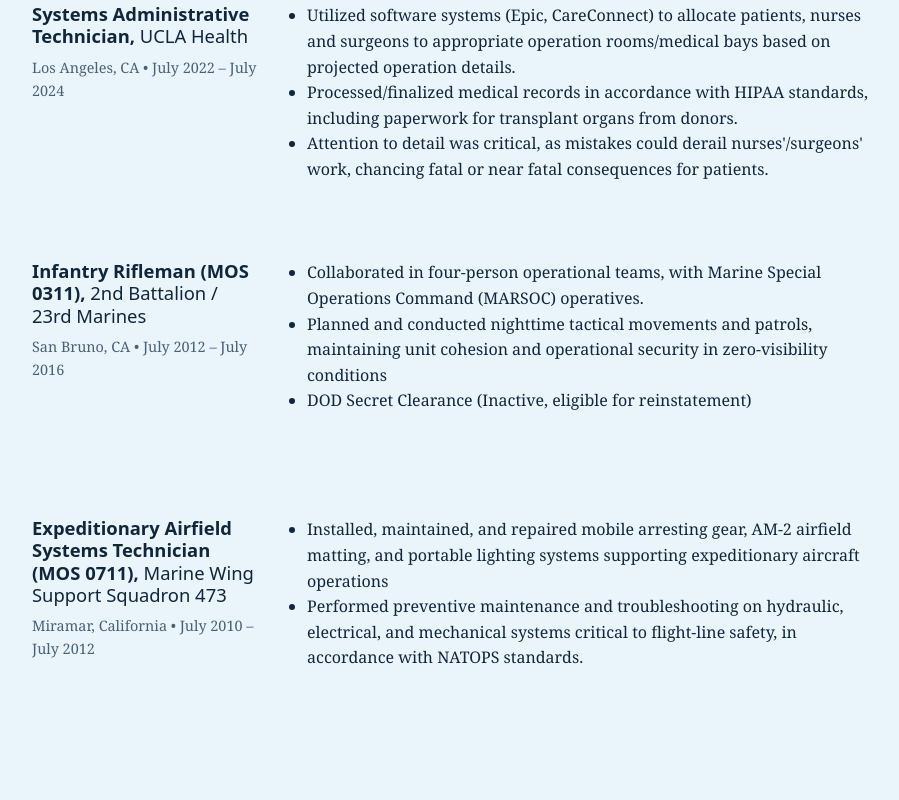
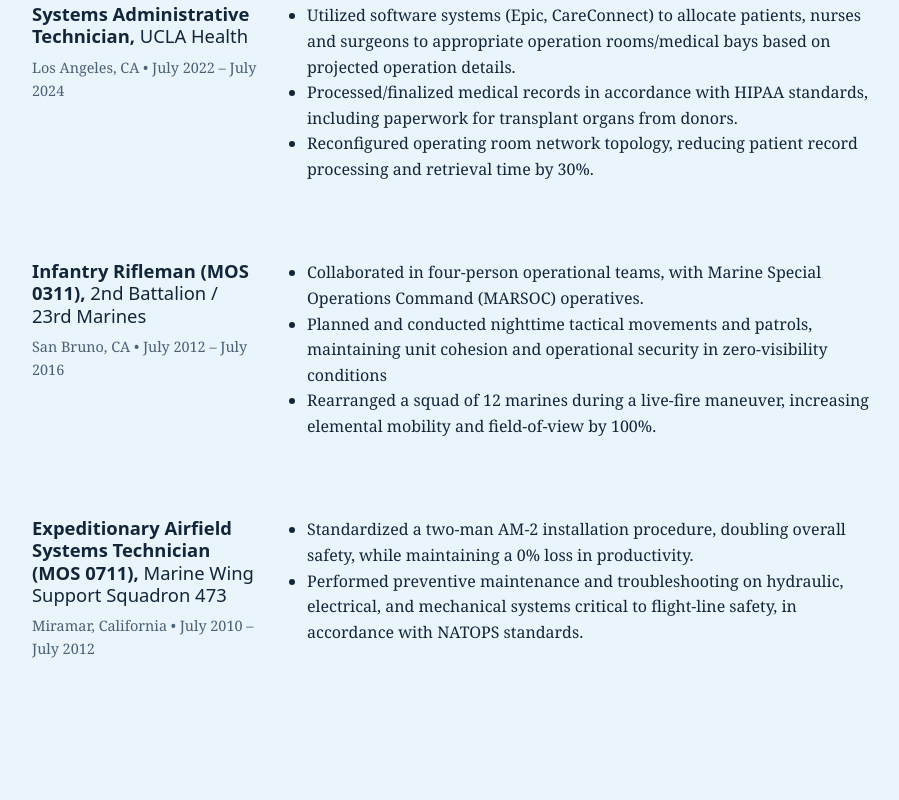
Before and after one commit to evlo9120/Resume-HW8-, a plain HTML site: page index.html in a window 1280 px wide. Shown: the part 960-1760 px from the top of the page, without its empty margins (183-1082 px from the left). Drawn offline with Linux system fonts and the light colour scheme.

Commit message:
Revise achievements and responsibilities in index.html
Updated various list items to reflect new achievements and responsibilities.

```diff
--- a/index.html
+++ b/index.html
@@ -13,7 +13,7 @@
   <!-- Font Awesome -->
   <script src="https://kit.fontawesome.com/69d21b58b0.js" crossorigin="anonymous"></script>
 
-  <link rel="stylesheet" href="CSS/styles.css?v=2">
+  <link rel="stylesheet" href="CSS/styles.css">
 </head>
 <body>
 
@@ -75,7 +75,7 @@
         <ul>
           <li>Utilized software systems (Epic, CareConnect) to allocate patients, nurses and surgeons to appropriate operation rooms/medical bays based on projected operation details.</li>
           <li>Processed/finalized medical records in accordance with HIPAA standards, including paperwork for transplant organs from donors.</li>
-          <li>Attention to detail was critical, as mistakes could derail nurses'/surgeons' work, chancing fatal or near fatal consequences for patients.</li>
+          <li>Reconfigured operating room network topology, reducing patient record processing and retrieval time by 30%.</li>
         </ul>
       </div>
     </article>
@@ -89,7 +89,7 @@
         <ul>
           <li>Collaborated in four-person operational teams, with Marine Special Operations Command (MARSOC) operatives.</li>
           <li>Planned and conducted nighttime tactical movements and patrols, maintaining unit cohesion and operational security in zero-visibility conditions</li>
-          <li>DOD Secret Clearance (Inactive, eligible for reinstatement)</li>
+          <li>Rearranged a squad of 12 marines during a live-fire maneuver, increasing elemental mobility and field-of-view by 100%.</li>
         </ul>
       </div>
     </article>
@@ -101,7 +101,7 @@
       </div>
       <div class="column-wide">
         <ul>
-          <li>Installed, maintained, and repaired mobile arresting gear, AM-2 airfield matting, and portable lighting systems supporting expeditionary aircraft operations</li>
+          <li>Standardized a two-man AM-2 installation procedure, doubling overall safety, while maintaining a 0% loss in productivity.</li>
           <li>Performed preventive maintenance and troubleshooting on hydraulic, electrical, and mechanical systems critical to flight-line safety, in accordance with NATOPS standards.</li>
         </ul>
       </div>
@@ -140,7 +140,7 @@
 
     <article class="entry">
       <h3><a href="https://example.com" target="_blank" rel="noopener">Sonus.ai</a></h3>
-      <p>Developed an AI-powered chord-prediction model that enhances music composition workflow, utilizing multiple models [N-Gram / Markov / LSTM] to analyze over 666,000 user-generated songs with chord progressions. Coordinated with project members on JIRA, while sourcing data from the Chordinomicon database, with much of the development done on VS Studio on Python.</p>
+      <p>Developed an AI-powered chord-prediction model that enhances music composition workflow, utilizing multiple models [N-Gram / Markov / LSTM] to analyze over 666,000 user-generated songs with chord progressions. Sourced training data from Chordinomicon database.</p>
     </article>
   </div>
 </section>
```
